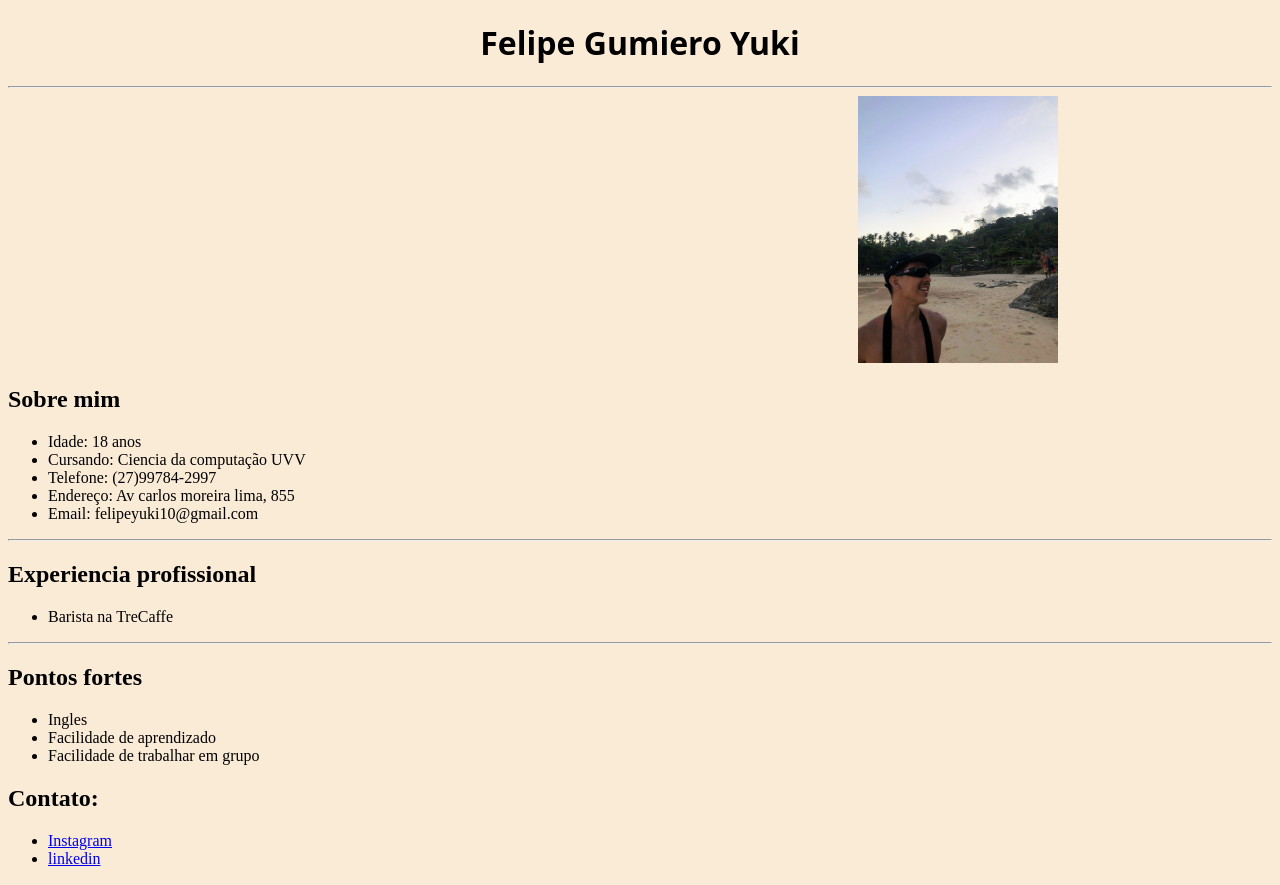
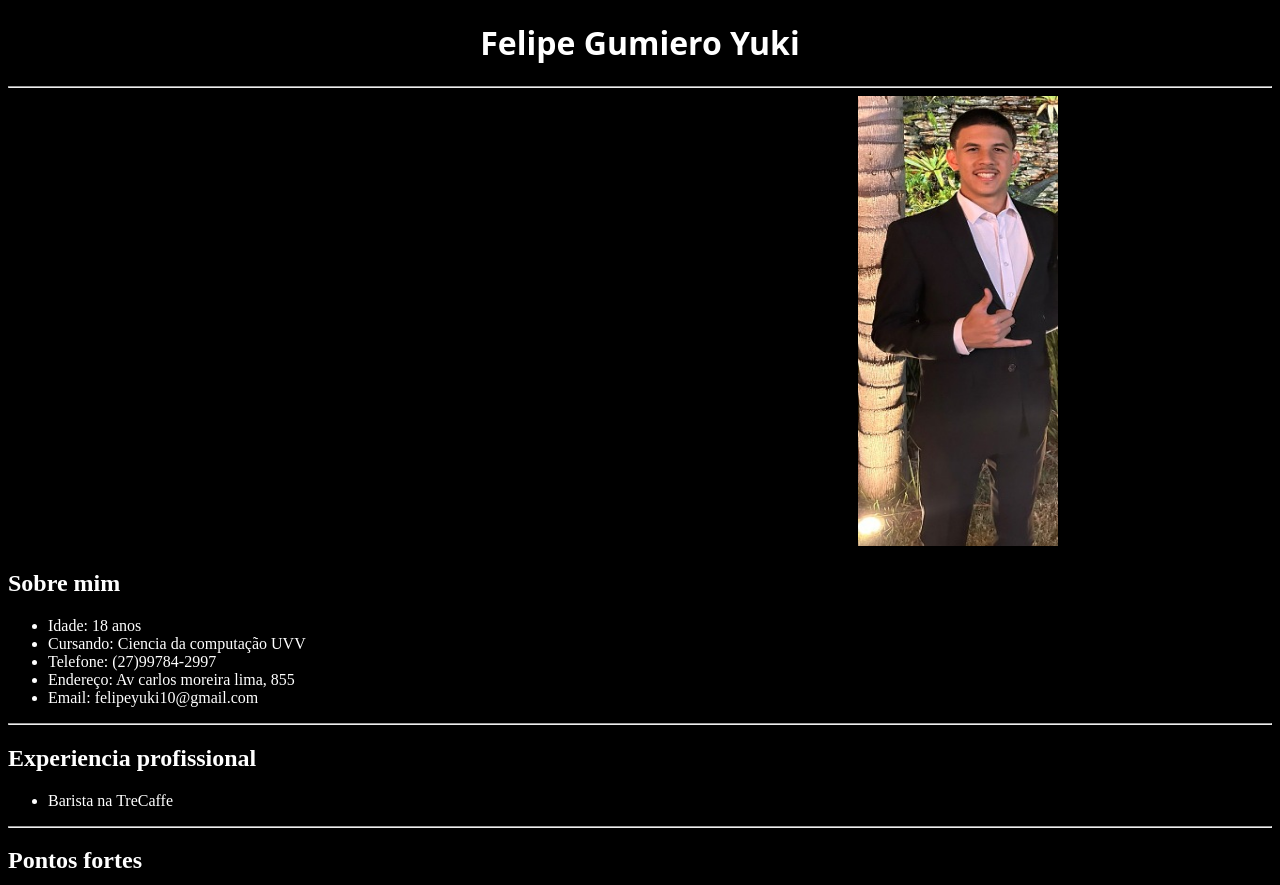
Before and after one commit to felipeyuki10/curr-culoCC1MD, a plain HTML site: page index.html in a window 1280 px wide. Shown: the top 885 px of the page. Drawn offline with Linux system fonts and the light colour scheme.

Commit message:
atualizações da page

```diff
--- a/index.html
+++ b/index.html
@@ -9,7 +9,7 @@
     <body>
         <h1>Felipe Gumiero Yuki</h1>
         <hr />
-        <img width="200px" src="IMG-20231206-WA0212~2.jpg" alt="foto">
+        <img width="200px" src="fotominha.jpeg" alt="foto">
 
 
         <h2>Sobre mim</h2>
@@ -65,6 +65,8 @@
             <input type="file" name="Envie seu arquivo">
         </form>
 
+    <hr/>
+
         <table border="1">
             <thead>
                 <th>Nome</th>
--- a/style.css
+++ b/style.css
@@ -5,19 +5,57 @@
 
 
 html{
-    background-color: antiquewhite;
+    background-color: black;
 }
 
 h1{
+    color: white;
     text-align: center;
     font-family: "Open Sans", sans-serif;
   font-optical-sizing: auto;
-  font-weight: <weight>;
+  font-weight: weight;
   font-style: normal;
   font-variation-settings:
-    "wdth" 100;
+    "width" 100;
+}
+
+h2{
+    color: white;
+}
+
+ul{
+    color: white;
+}
+
+li{
+    color: white;
+}
+
+form{
+    color: white;
+}
+
+tr{
+    color:white;
+}
+img{
+    margin-left: 850px;
 }
 
 img{
-    margin-left: 850px;
+    height: 450px;
+    width: 200px;
 }
+
+a{
+    color:greenyellow
+}
+
+table{
+    border: 2px solid white;
+    height:300px;
+    width: 800px;
+    text-align: center;
+    margin-top: 40px;
+    margin-left: 25%;
+}
```
Also changed, not shown: fotominha.jpeg (added).
